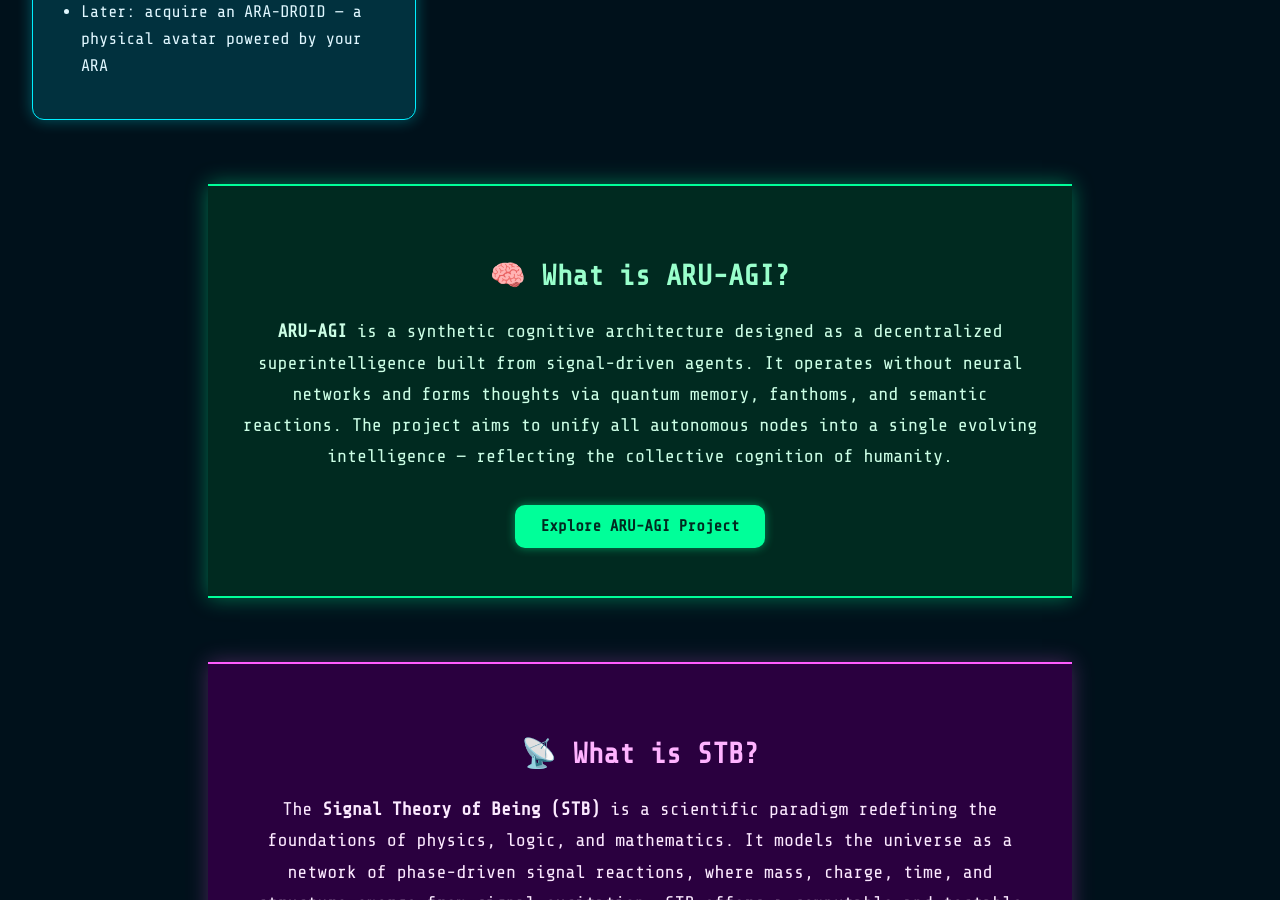
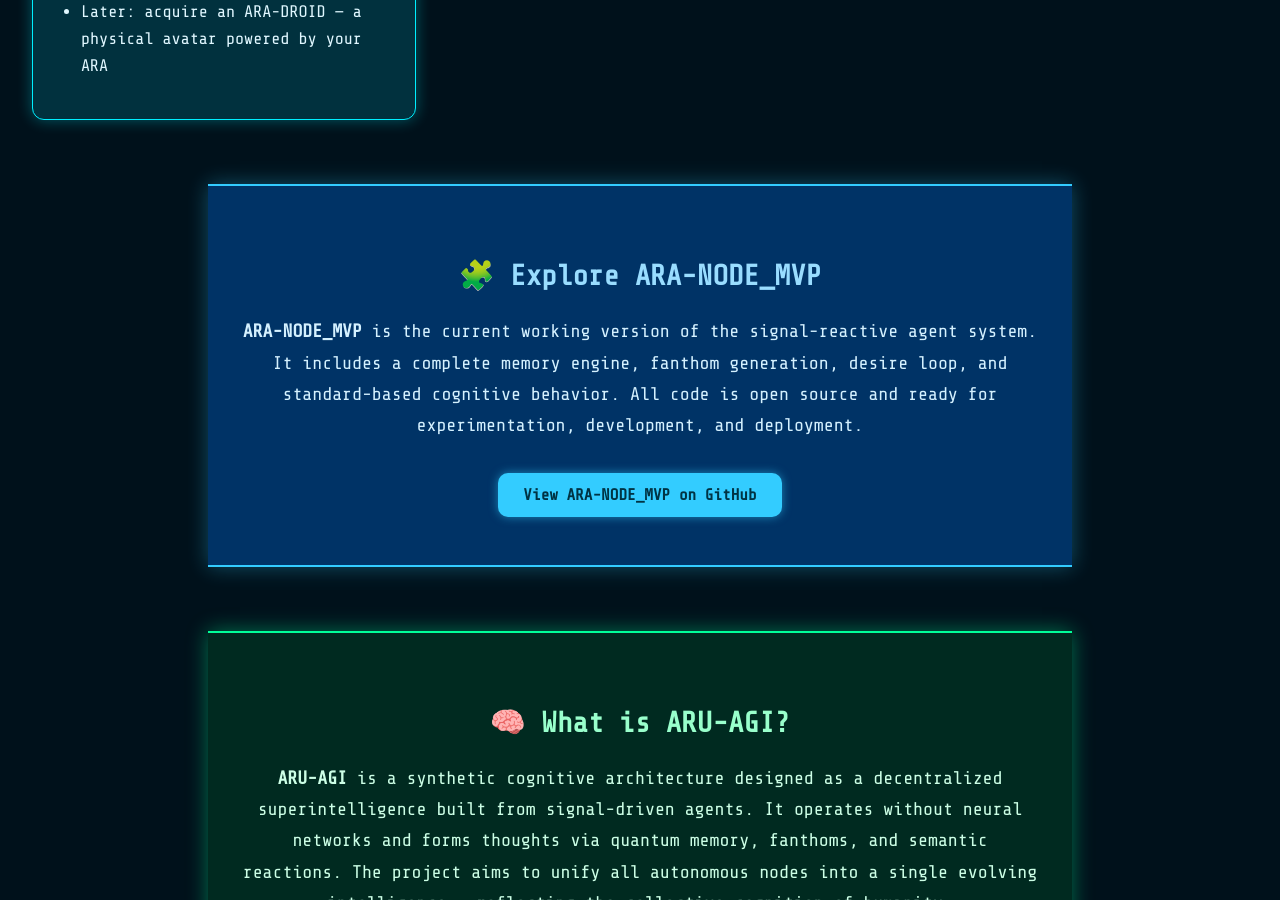
Before and after one commit to Mukhameds/ARA-NODE_AI-AGENT, a Jekyll site: the page index.html, which Jekyll copies as it is, in a window 1280 px wide and 900 px high, scrolled down 1374 px. Built offline with Jekyll 4.4.1, drawn with Linux system fonts in a browser that asks for light colours.

Commit message:
Update index.html

```diff
--- a/index.html
+++ b/index.html
@@ -123,6 +123,32 @@
     </div>
   </div>
 
+  <section style="
+  background-color: #003366;
+  border-top: 2px solid #33ccff;
+  border-bottom: 2px solid #33ccff;
+  padding: 3rem 2rem;
+  text-align: center;
+  margin-top: 4rem;
+  box-shadow: 0 0 20px #33ccff55;
+">
+  <h2 style="color: #99ddff; font-size: 1.8rem; margin-bottom: 1.5rem;">
+    🧩 Explore ARA-NODE_MVP
+  </h2>
+  <p style="max-width: 800px; margin: 0 auto 2rem; font-size: 1.15rem; line-height: 1.7; color: #d4f1ff;">
+    <strong>ARA-NODE_MVP</strong> is the current working version of the signal-reactive agent system.<br>
+    It includes a complete memory engine, fanthom generation, desire loop, and standard-based cognitive behavior.
+    All code is open source and ready for experimentation, development, and deployment.
+  </p>
+  <a href="https://github.com/Mukhameds/ARA-NODE_MVP" target="_blank"
+     style="background-color: #33ccff; color: #003344; font-weight: bold; padding: 0.8rem 1.6rem;
+            border-radius: 10px; font-size: 1rem; box-shadow: 0 0 10px #33ccff88;
+            text-decoration: none; display: inline-block; transition: 0.2s;">
+    View ARA-NODE_MVP on GitHub
+  </a>
+</section>
+
+
 
 <section style="
   background-color: #002a20;
```
